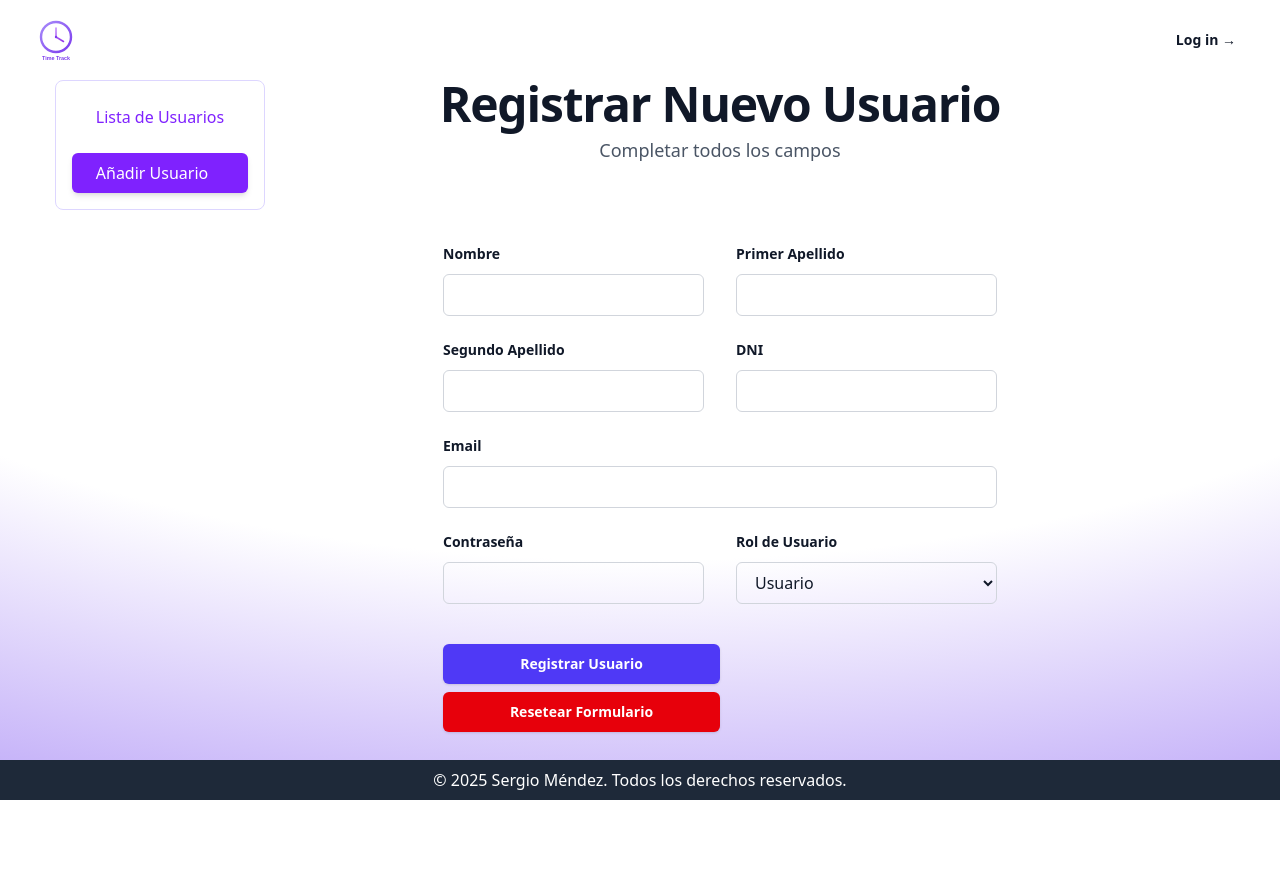
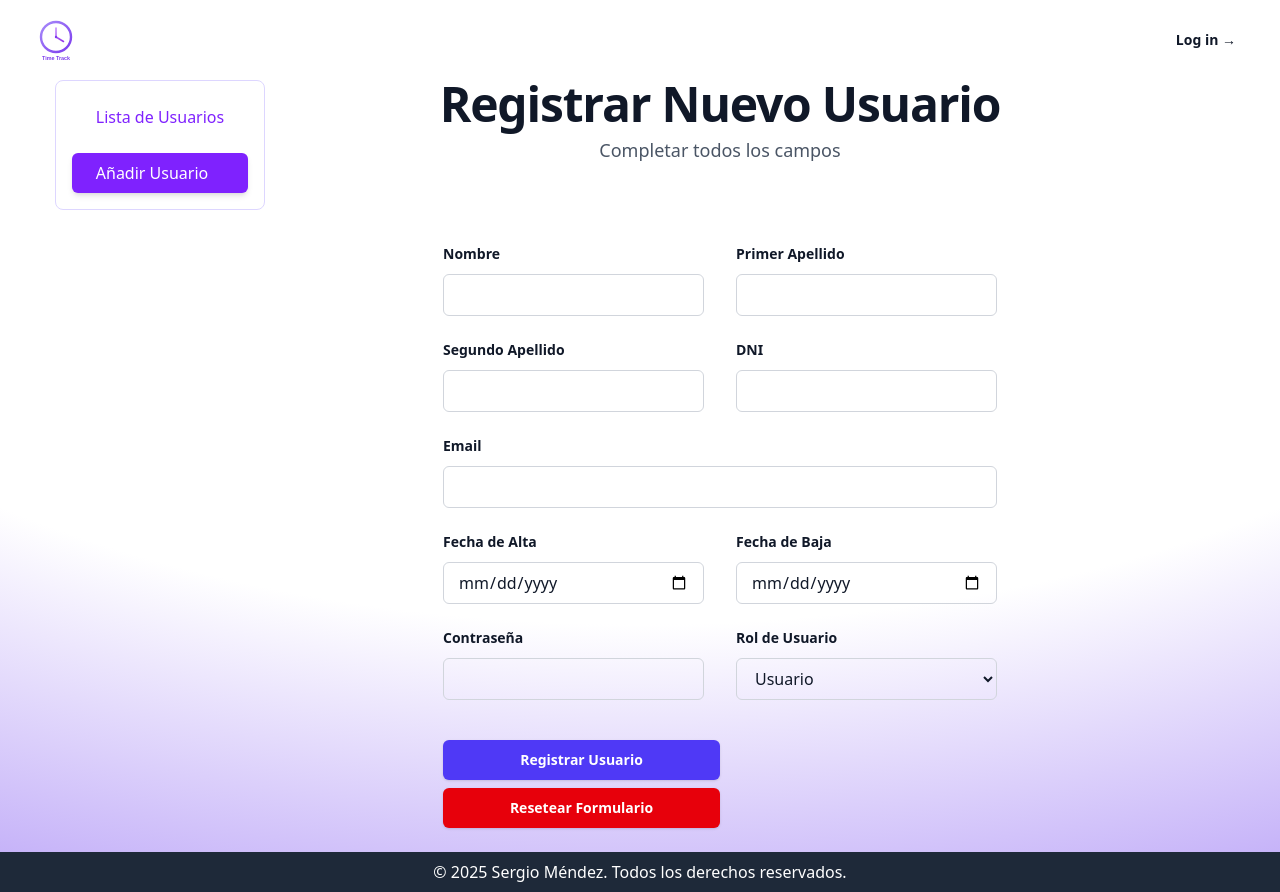
Before and after one commit to Sergiomsrs/timetrack-ui, a React (Vite) app: page /usuarios in a window 1280 px wide. Both pictures are taken after a click on the element "Añadir Usuario". Before the commit the page ends 800 px from the top, so only its background shows below. Built offline with nearby package versions, Linux system fonts and the light colour scheme; no server answers.

Commit message:
feat: actualizar mensaje de confirmación en modal de eliminación de empleado

```diff
--- a/src/Hooks/useRecord.js
+++ b/src/Hooks/useRecord.js
@@ -17,7 +17,7 @@ export const useRecord = () => {
   const fetchEmployees = async () => {
     setIsLoading(true);
     try {
-      const response = await fetch('http://localhost:8080/api/user', {
+      const response = await fetch('http://localhost:8080/api/user/active', {
         method: 'GET',
         headers: {
           'Content-Type': 'application/json',
--- a/src/components/UserForm.jsx
+++ b/src/components/UserForm.jsx
@@ -3,7 +3,7 @@ import { useEmployees } from '../context/EmployeesContext'
 import { AuthContext } from '../context/AuthContext ';
 import { ConfirmModal } from './ConfirmationModal';
 
-const initialValues = { name: '', lastName: '', secondLastName: '', email: '', dni: '', password: '', accesLevel: '', role: 'USER' }
+const initialValues = { name: '', lastName: '', secondLastName: '', email: '', dni: '', password: '', accesLevel: '', role: 'USER', fechaAlta: '', fechaBaja: '' };
 
 
 export default function UserForm({ setActiveTab }) {
@@ -44,6 +44,9 @@ export default function UserForm({ setActiveTab }) {
           password: formData.password,
           accessLevel: "",
           role: formData.role || 'USER',
+          fechaAlta: formData.fechaAlta,
+          fechaBaja: formData.fechaBaja,
+
         }),
       });
 
@@ -75,7 +78,9 @@ export default function UserForm({ setActiveTab }) {
         dni: editedEmployee.dni || '',
         password:  '',
         accesLevel: editedEmployee.accesLevel || '',
-        role: editedEmployee.role || ''
+        role: editedEmployee.role || '',
+        fechaAlta: editedEmployee.fechaAlta || '',
+        fechaBaja: editedEmployee.fechaBaja || '',
       });
     }
   }, [editedEmployee]);
@@ -172,6 +177,41 @@ export default function UserForm({ setActiveTab }) {
             </div>
           </div>
 
+                    <div className="">
+            <label htmlFor="alta" className="block text-sm font-semibold text-gray-900">
+              Fecha de Alta
+            </label>
+            <div className="mt-2.5">
+              <input
+                id="alta"
+                name="alta"
+                type="date"
+                autoComplete="alta"
+                value={formData.fechaAlta}
+                onChange={(e) => setFormData({ ...formData, fechaAlta: e.target.value })}
+                className="block w-full rounded-md border border-gray-300 px-3.5 py-2 text-base text-gray-900 placeholder-gray-400 focus:outline-none focus:ring-2 focus:ring-indigo-600"
+              />
+            </div>
+
+          </div>
+                    <div className="">
+            <label htmlFor="baja" className="block text-sm font-semibold text-gray-900">
+              Fecha de Baja
+            </label>
+            <div className="mt-2.5">
+              <input
+                id="baja"
+                name="baja"
+                type="date"
+                autoComplete="baja"
+                value={formData.fechaBaja}
+                onChange={(e) => setFormData({ ...formData, fechaBaja: e.target.value })}
+                className="block w-full rounded-md border border-gray-300 px-3.5 py-2 text-base text-gray-900 placeholder-gray-400 focus:outline-none focus:ring-2 focus:ring-indigo-600"
+              />
+            </div>
+
+          </div>
+
           <div className="">
             <label htmlFor="email" className="block text-sm font-semibold text-gray-900">
               Contraseña
@@ -189,6 +229,7 @@ export default function UserForm({ setActiveTab }) {
             </div>
 
           </div>
+
 
           <div className="">
             <label htmlFor="role" className="block text-sm font-semibold text-gray-900">
--- a/src/components/UserList.jsx
+++ b/src/components/UserList.jsx
@@ -159,7 +159,7 @@ export const UserList = ({ setActiveTab }) => {
 
             <ConfirmModal
                 isOpen={isModalOpen}
-                message="¿Estás seguro de que quieres eliminar este empleado?"
+                message="¿Estás seguro de que quieres eliminar este empleado? Esta acción no se puede deshacer y conlleva la eliminacion de todos sus registros."
                 onCancel={() => setIsModalOpen(false)}
                 onConfirm={() => deleteEmployee(employeeToDelete)}
             />
```
